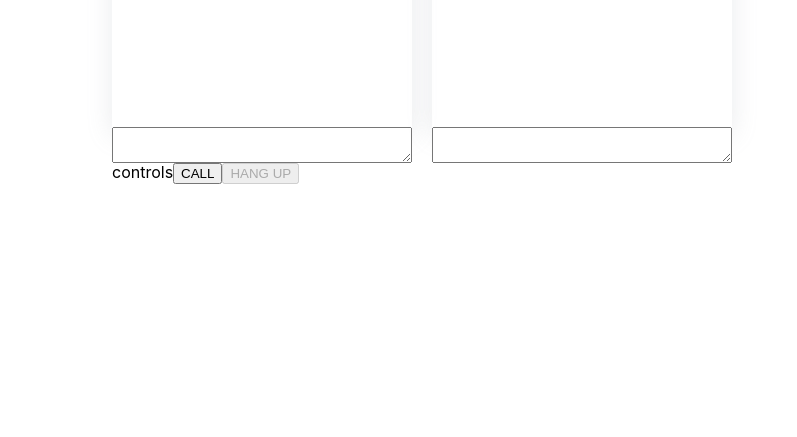
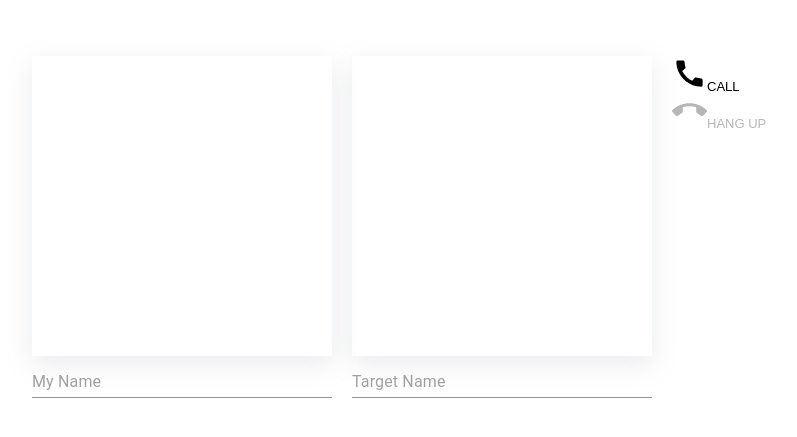
Before and after one commit to momoci99/webrtc-stats-chart, a React (Create React App) app: page / in a window 1280 px wide. Shown: the part 173-610 px from the top of the page, without its empty margins (218-1015 px from the left). Built offline with nearby package versions, Linux system fonts and the light colour scheme.

Commit message:
Feat:update layout

```diff
--- a/package.json
+++ b/package.json
@@ -4,6 +4,7 @@
   "private": true,
   "dependencies": {
     "@material-ui/core": "^4.11.3",
+    "@material-ui/icons": "^4.11.2",
     "@testing-library/jest-dom": "^5.11.4",
     "@testing-library/react": "^11.1.0",
     "@testing-library/user-event": "^12.1.10",
--- a/src/App.js
+++ b/src/App.js
@@ -8,6 +8,8 @@
 import Controls from "./components/Controls"
 
 import { connect } from "react-redux"
+
+import Input from "@material-ui/core/Input"
 
 let connection = null
 
@@ -554,20 +556,26 @@
         <section className="app__peers">
           <div className="peers__panel">
             <Peer stream={this.state.localStream} isMuted={true}></Peer>
-            <textarea
+            <Input
+              className="peers__name"
               value={this.state.myName}
+              placeholder="My Name"
+              inputProps={{ "aria-label": "description" }}
               onChange={this.myNameChange}
-            ></textarea>
+            />
           </div>
           <div className="peers__panel">
             <Peer stream={this.state.remoteStream} isMuted={false}></Peer>
-            <textarea
+            <Input
+              className="peers__name"
               value={this.state.targetName}
+              placeholder="Target Name"
+              inputProps={{ "aria-label": "description" }}
               onChange={this.targetNameChange}
-            ></textarea>
+            />
           </div>
+          <Controls></Controls>
         </section>
-        <Controls></Controls>
         {/* <section className="app__chart">
           <Line
             ref={this.barChartRef}
--- a/src/components/Controls.js
+++ b/src/components/Controls.js
@@ -1,23 +1,27 @@
 import React from "react"
 import { connect } from "react-redux"
 
+import CallIcon from "@material-ui/icons/Call"
+import CallEndIcon from "@material-ui/icons/CallEnd"
 class Controls extends React.Component {
   render() {
     return (
       <menu>
-        controls
         <button
           disabled={this.props.call !== "END"}
           onClick={this.props.callPeer}
         >
+          <CallIcon fontSize="large"></CallIcon>
           CALL
         </button>
         <button
           disabled={this.props.call !== "PROGRESSING"}
           onClick={this.props.hangUp}
         >
+          <CallEndIcon fontSize="large"></CallEndIcon>
           HANG UP
         </button>
+
         {/* bitrate  */}
         {/* framerate  */}
         {/* 기타 컨트롤러 들어갈 예정 */}
--- a/src/style/app.scss
+++ b/src/style/app.scss
@@ -3,15 +3,15 @@
 
 .app__peers {
   display: grid;
-  grid-template-columns: repeat(2, 1fr);
+  grid-template-columns: repeat(5, 1fr);
   grid-gap: 20px;
 }
 
 .peers__panel {
   display: grid;
+  grid-column-start: span 2;
 }
 
-.peer {
-  width: 300px;
-  height: 300px;
+.peers__name {
+  margin-top: 10px;
 }
--- a/src/style/layout.scss
+++ b/src/style/layout.scss
@@ -1,14 +1,11 @@
 body {
   min-height: 100vh;
+  display: flex;
+  justify-content: center;
+  align-items: center;
   font-family: -apple-system, BlinkMacSystemFont, "Segoe UI", "Roboto", "Oxygen",
     "Ubuntu", "Cantarell", "Fira Sans", "Droid Sans", "Helvetica Neue",
     sans-serif;
   -webkit-font-smoothing: antialiased;
   -moz-osx-font-smoothing: grayscale;
 }
-
-#layout {
-  display: flex;
-  align-content: center;
-  justify-content: center;
-}
--- a/src/style/peer.scss
+++ b/src/style/peer.scss
@@ -1,3 +1,5 @@
 .peer {
   box-shadow: rgba(149, 157, 165, 0.2) 0px 8px 24px;
+  width: 300px;
+  height: 300px;
 }
--- a/src/style/reset.scss
+++ b/src/style/reset.scss
@@ -127,3 +127,153 @@
   border-collapse: collapse;
   border-spacing: 0;
 }
+
+/* ----------------------------------------------------------------------------------------------------
+Super Form Reset
+A couple of things to watch out for:
+- IE8: If a text input doesn't have padding on all sides or none the text won't be centered.
+- The default border sizes on text inputs in all UAs seem to be slightly different. You're better off using custom borders.
+- You NEED to set the font-size and family on all form elements
+- Search inputs need to have their appearance reset and the box-sizing set to content-box to match other UAs
+- You can style the upload button in webkit using ::-webkit-file-upload-button
+- ::-webkit-file-upload-button selectors can't be used in the same selector as normal ones. FF and IE freak out.
+- IE: You don't need to fake inline-block with labels and form controls in IE. They function as inline-block.
+- By turning off ::-webkit-search-decoration, it removes the extra whitespace on the left on search inputs
+----------------------------------------------------------------------------------------------------*/
+
+input,
+label,
+select,
+button,
+textarea {
+  margin: 0;
+  border: 0;
+  padding: 0;
+  display: block;
+  // vertical-align: middle;
+  white-space: normal;
+  background: none;
+  line-height: 1;
+
+  /* Browsers have different default form fonts */
+  font-size: 13px;
+  font-family: Arial;
+}
+
+/* Remove the stupid outer glow in Webkit */
+input:focus {
+  outline: 0;
+}
+
+/* Box Sizing Reset
+-----------------------------------------------*/
+
+/* All of our custom controls should be what we expect them to be */
+input,
+textarea {
+  -webkit-box-sizing: content-box;
+  -moz-box-sizing: content-box;
+  box-sizing: content-box;
+}
+
+/* These elements are usually rendered a certain way by the browser */
+button,
+input[type="reset"],
+input[type="button"],
+input[type="submit"],
+input[type="checkbox"],
+input[type="radio"],
+select {
+  -webkit-box-sizing: border-box;
+  -moz-box-sizing: border-box;
+  box-sizing: border-box;
+}
+
+/* Text Inputs
+-----------------------------------------------*/
+
+input[type="date"],
+input[type="datetime"],
+input[type="datetime-local"],
+input[type="email"],
+input[type="month"],
+input[type="number"],
+input[type="password"],
+input[type="range"],
+input[type="search"],
+input[type="tel"],
+input[type="text"],
+input[type="time"],
+input[type="url"],
+input[type="week"] {
+}
+
+/* Button Controls
+-----------------------------------------------*/
+
+input[type="checkbox"],
+input[type="radio"] {
+  width: 13px;
+  height: 13px;
+}
+
+/* File Uploads
+-----------------------------------------------*/
+
+input[type="file"] {
+}
+
+/* Search Input
+-----------------------------------------------*/
+
+/* Make webkit render the search input like a normal text field */
+input[type="search"] {
+  -webkit-appearance: textfield;
+  -webkit-box-sizing: content-box;
+}
+
+/* Turn off the recent search for webkit. It adds about 15px padding on the left */
+::-webkit-search-decoration {
+  display: none;
+}
+
+/* Buttons
+-----------------------------------------------*/
+
+button,
+input[type="reset"],
+input[type="button"],
+input[type="submit"] {
+  /* Fix IE7 display bug */
+  overflow: visible;
+  width: auto;
+}
+
+/* IE8 and FF freak out if this rule is within another selector */
+::-webkit-file-upload-button {
+  padding: 0;
+  border: 0;
+  background: none;
+}
+
+/* Textarea
+-----------------------------------------------*/
+
+textarea {
+  /* Move the label to the top */
+  vertical-align: top;
+
+  /* Turn off scroll bars in IE unless needed */
+  overflow: auto;
+}
+
+/* Selects
+-----------------------------------------------*/
+
+select {
+}
+
+select[multiple] {
+  /* Move the label to the top */
+  vertical-align: top;
+}
```
Also changed, not shown: 2 other files (tests, documents, lock files or other folders).
